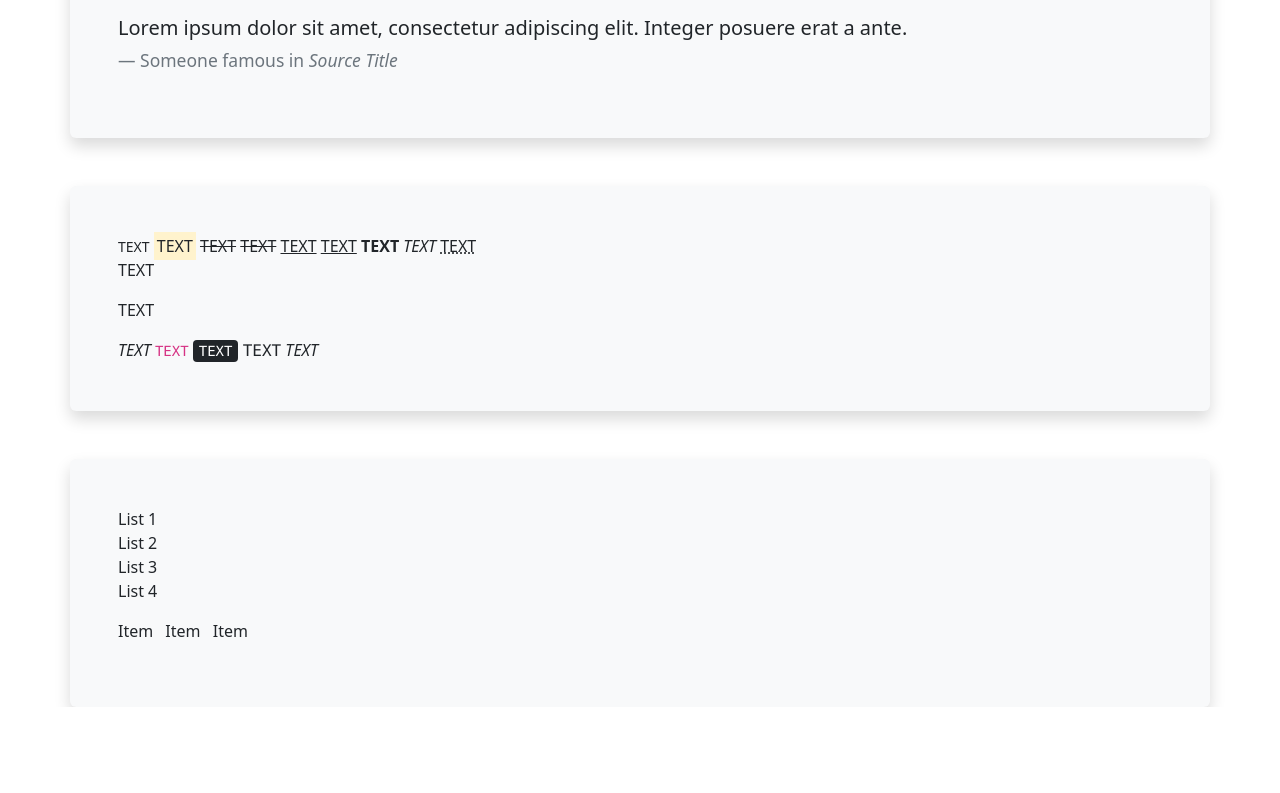
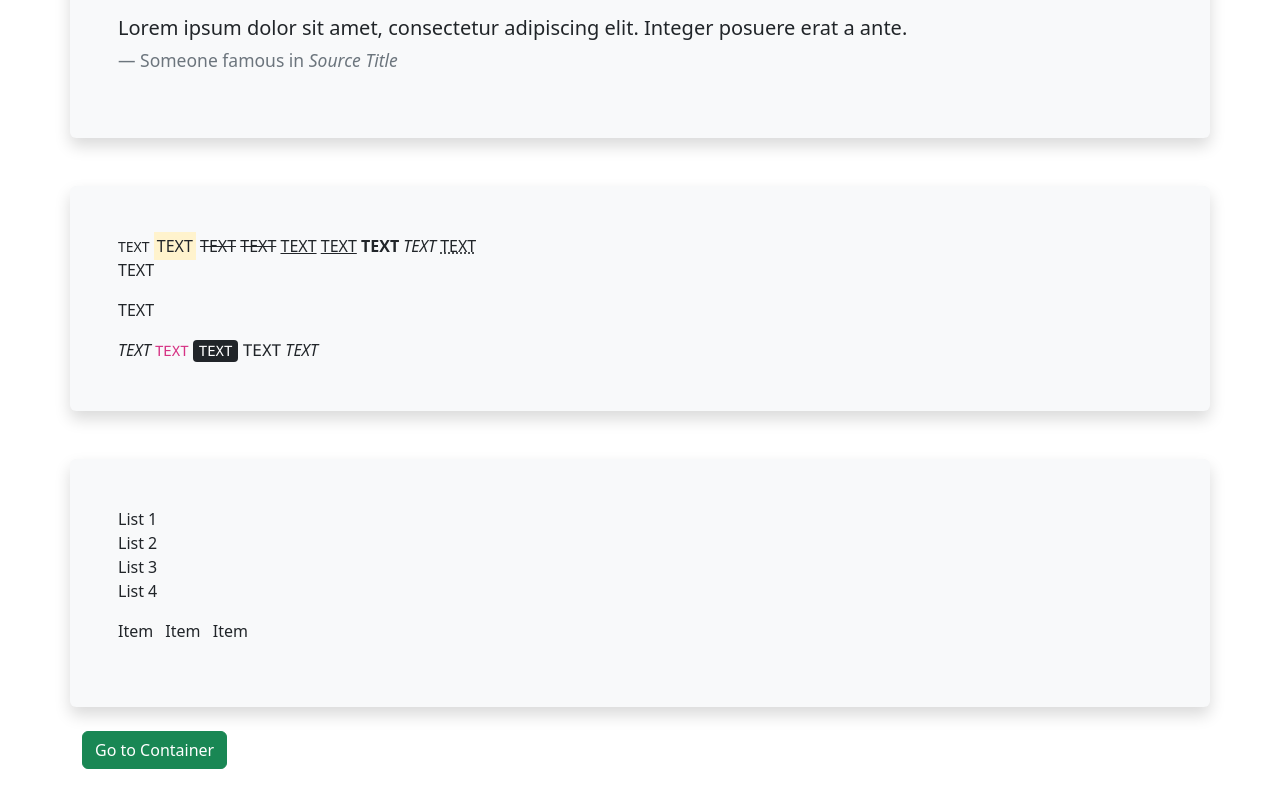
Before and after one commit to menes1908/bs5, a plain HTML site: page typo.html in a window 1280 px wide. Shown: the part 983-1776 px from the top of the page. Before the commit the page ends 1690 px from the top, so only its background shows below. Drawn offline with nearby package versions, Linux system fonts and the light colour scheme.

Commit message:
may pindutan na

```diff
--- a/typo.html
+++ b/typo.html
@@ -79,6 +79,10 @@
 
         </div>
 
+        <div class="container my-4 d-flef justify-content-center">
+            <a href="container.html" class="btn btn-success">Go to Container</a>
+        </div>
+
         <script
             src="https://cdn.jsdelivr.net/npm/@popperjs/core@2.11.8/dist/umd/popper.min.js"
             integrity="sha384-I7E8VVD/ismYTF4hNIPjVp/Zjvgyol6VFvRkX/vR+Vc4jQkC+hVqc2pM8ODewa9r"
```
Also changed, not shown: color.html (+3 -1 lines), container.html (+4 -0 lines).
